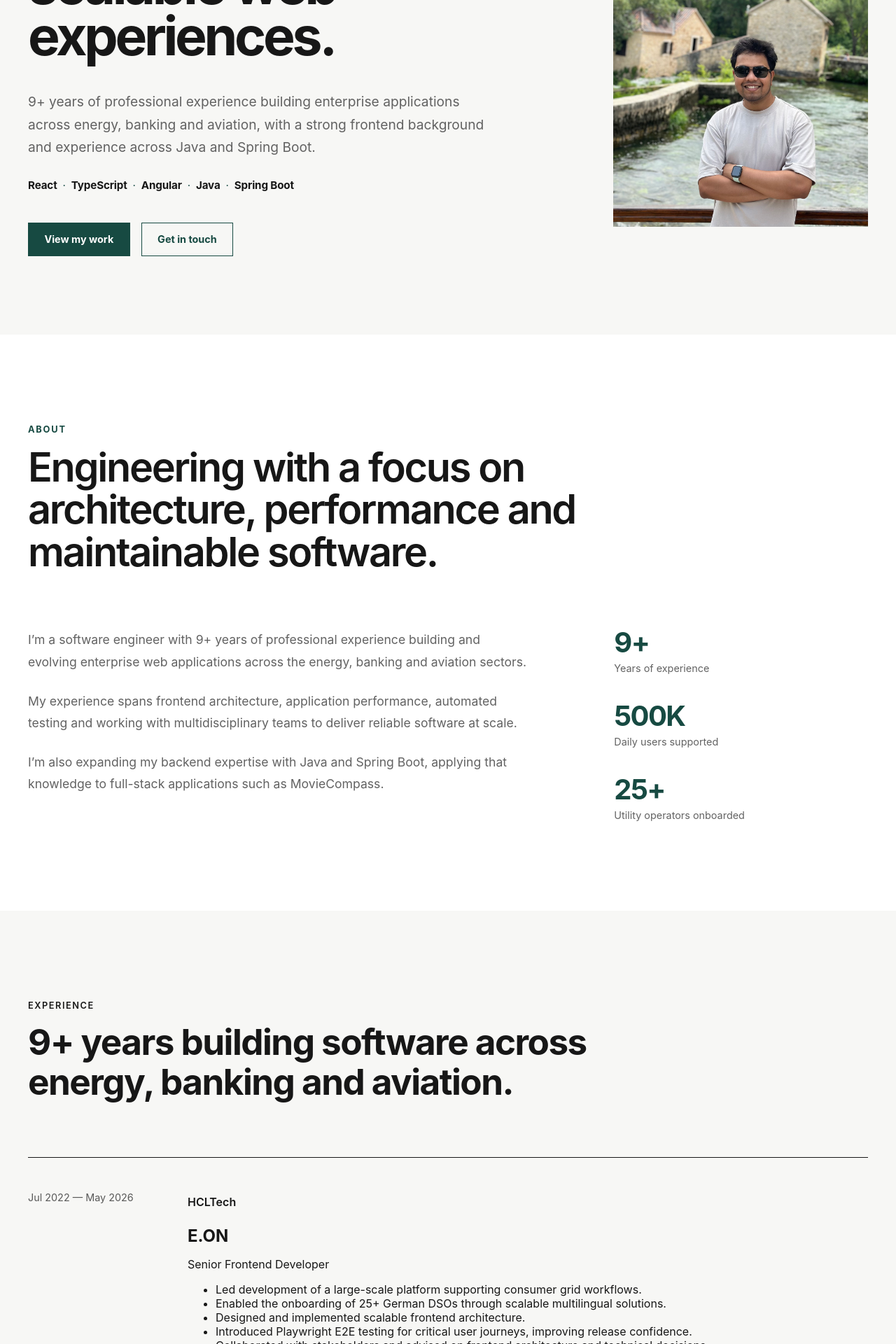
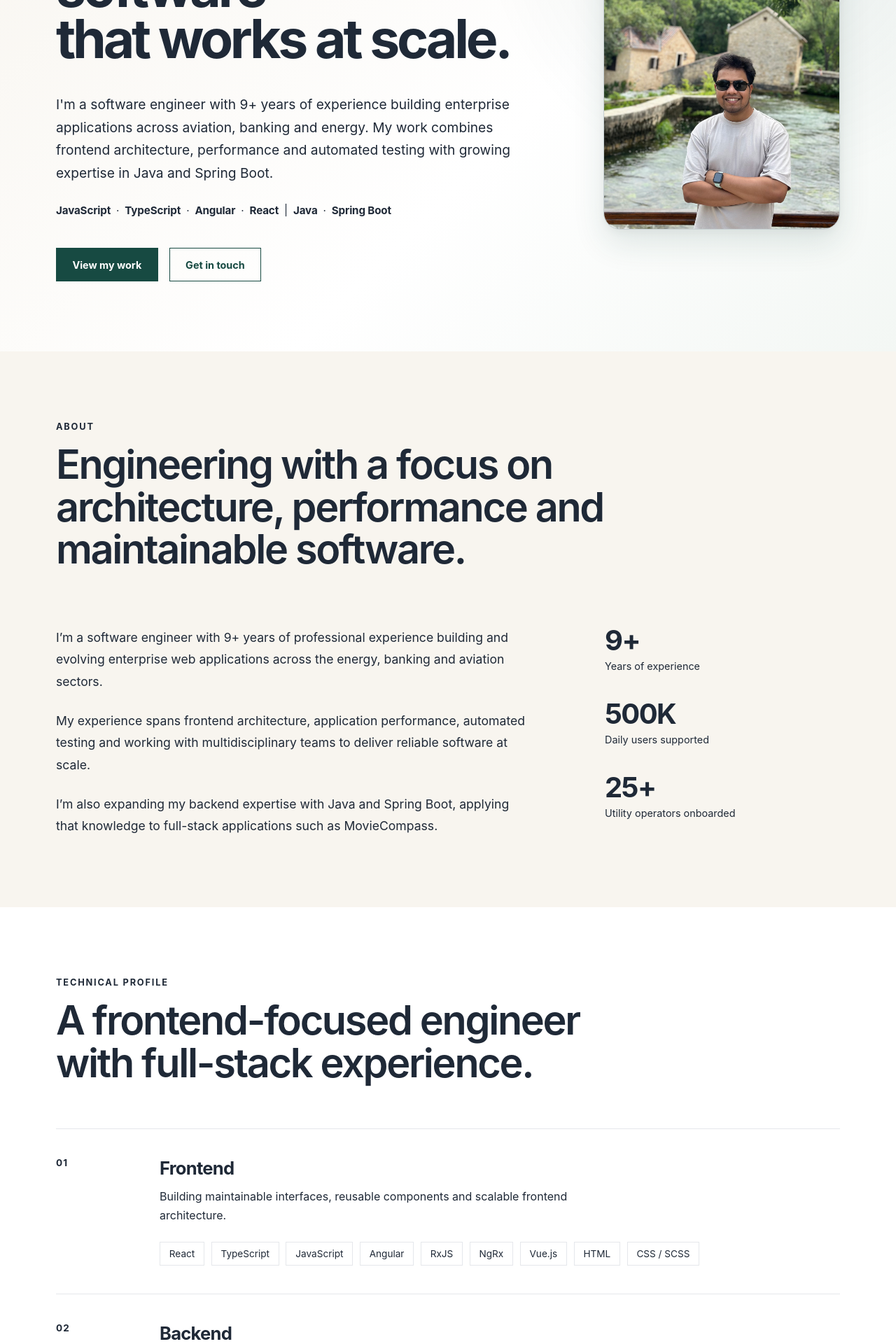
Before and after one commit to AbhishekKrMehta/portfolio, a React app: page / in a window 1280 px wide. Shown: the part 340-2260 px from the top of the page at 70% size. Built offline with nearby package versions, Linux system fonts and the light colour scheme; the HTML template or start-up script is replaced by a standard one.

Commit message:
Improve styling

```diff
--- a/src/App.tsx
+++ b/src/App.tsx
@@ -15,9 +15,9 @@ function App() {
       <main>
         <Hero />
         <About />
+        <Skills />
         <Experience />
         <Projects />
-        <Skills />
         <Contact />
       </main>
 
--- a/src/components/Navigation/Navigation.tsx
+++ b/src/components/Navigation/Navigation.tsx
@@ -8,13 +8,13 @@ function Navigation() {
                     <a href="#about">About</a>
                 </li>
                 <li>
+                    <a href="#skills">Skills</a>
+                </li>
+                <li>
                     <a href="#experience">Experience</a>
                 </li>
                 <li>
                     <a href="#projects">Projects</a>
-                </li>
-                <li>
-                    <a href="#skills">Skills</a>
                 </li>
                 <li>
                     <a href="#contact">Contact</a>
--- a/src/index.scss
+++ b/src/index.scss
@@ -1,29 +1,12 @@
 :root {
-  font-family:
-    Inter, ui-sans-serif, system-ui, -apple-system, BlinkMacSystemFont,
-    "Segoe UI", sans-serif;
-
-  color: #171717;
-  background: #f7f7f5;
-
-  font-synthesis: none;
-  text-rendering: optimizeLegibility;
-  -webkit-font-smoothing: antialiased;
-
-  --color-text: #171717;
-  --color-text-muted: #626262;
-  --color-background: #f7f7f5;
-  --color-surface: #ffffff;
-  --color-border: #d9d9d4;
-  --color-accent: #174a42;
-
-  --content-width: 1200px;
-  --page-padding: 2rem;
+  --color-bg: #ffffff;
+  --color-bg-muted: #f8f5ef;
+  --color-contact: #174a42;
+  --color-text: #1f2937;
+  --color-border: #e5e7eb;
 }
 
-*,
-*::before,
-*::after {
+* {
   box-sizing: border-box;
 }
 
@@ -33,13 +16,19 @@ html {
 
 body {
   margin: 0;
-  min-width: 320px;
-  background: var(--color-background);
+  background: var(--color-bg);
   color: var(--color-text);
+  font-family:
+    Inter,
+    -apple-system,
+    BlinkMacSystemFont,
+    "Segoe UI",
+    sans-serif;
 }
 
 a {
   color: inherit;
+  text-decoration: none;
 }
 
 button,
@@ -52,22 +41,80 @@ img {
   max-width: 100%;
 }
 
-#root {
-  min-height: 100vh;
+section {
+  scroll-margin-top: 70px;
+}
+
+section:not(#hero) {
+  padding: 100px 0;
+}
+
+#about {
+  background: var(--color-bg-muted);
+}
+
+#skills {
+  background: var(--color-bg);
+}
+
+#experience {
+  background: var(--color-bg-muted);
+}
+
+#projects {
+  background: var(--color-bg);
+}
+
+/* Strong final section */
+
+#contact {
+  background: var(--color-contact);
+  color: #ffffff;
+}
+
+#contact .section-header p,
+#contact p {
+  color: rgba(255, 255, 255, 0.78);
+}
+
+#contact a {
+  color: #ffffff;
 }
 
 .container {
-  width: min(calc(100% - (var(--page-padding) * 2)),
-      var(--content-width));
-  margin-inline: auto;
+  width: min(1120px, calc(100% - 48px));
+  margin: 0 auto;
 }
 
-@media (max-width: 640px) {
-  :root {
-    --page-padding: 1.25rem;
+.section-header {
+  max-width: 720px;
+  margin-bottom: 48px;
+}
+
+.section-header h2 {
+  margin: 0 0 16px;
+  font-size: clamp(2rem, 4vw, 3rem);
+  line-height: 1.1;
+  letter-spacing: -0.04em;
+}
+
+.section-header p {
+  margin: 0;
+  color: #6b7280;
+  font-size: 1.05rem;
+  line-height: 1.7;
+}
+
+@media (max-width: 768px) {
+  section:not(#hero) {
+    padding: 72px 0;
+  }
+
+  .container {
+    width: min(100% - 32px, 1120px);
+  }
+
+  .section-header {
+    margin-bottom: 32px;
   }
 }
-
-section {
-  scroll-margin-top: 70px;
-}
--- a/src/sections/Hero/Hero.scss
+++ b/src/sections/Hero/Hero.scss
@@ -1,8 +1,19 @@
 .hero {
+    position: relative;
     display: flex;
     align-items: center;
-    min-height: calc(100vh - 70px); // To align with header height
+    min-height: calc(100vh - 70px);
     padding: 6rem 0 7rem;
+    overflow: hidden;
+
+    background:
+        radial-gradient(circle at 85% 18%,
+            rgba(23, 74, 66, 0.1),
+            transparent 32%),
+        linear-gradient(135deg,
+            #f8f5ef 0%,
+            #ffffff 58%,
+            #f3f7f4 100%);
 
     &__layout {
         display: grid;
@@ -70,13 +81,14 @@
         justify-content: center;
         min-height: 48px;
         padding: 0.75rem 1.4rem;
-        border: 1px solid var(--color-accent);
+        border: 1px solid #174a42;
         text-decoration: none;
         font-size: 0.9rem;
         font-weight: 650;
         transition:
             background-color 150ms ease,
             color 150ms ease,
+            border-color 150ms ease,
             transform 150ms ease;
 
         &:hover {
@@ -84,20 +96,24 @@
         }
 
         &--primary {
-            background: var(--color-accent);
-            color: white;
+            background-color: #174a42;
+            color: #ffffff;
 
             &:hover {
-                background: #123d36;
+                background-color: #123d36;
+                border-color: #123d36;
+                color: #ffffff;
             }
         }
 
         &--secondary {
-            color: var(--color-accent);
+            background-color: transparent;
+            color: #174a42;
 
             &:hover {
-                background: var(--color-accent);
-                color: white;
+                background-color: #174a42;
+                border-color: #174a42;
+                color: #ffffff;
             }
         }
     }
@@ -108,7 +124,13 @@
         justify-self: end;
         overflow: hidden;
         aspect-ratio: 4 / 5;
+
+        border: 1px solid rgba(23, 74, 66, 0.14);
+        border-radius: 24px;
         background: var(--color-border);
+        box-shadow:
+            0 20px 45px rgba(23, 74, 66, 0.12),
+            0 4px 12px rgba(0, 0, 0, 0.04);
     }
 
     &__image {
--- a/src/sections/Hero/Hero.tsx
+++ b/src/sections/Hero/Hero.tsx
@@ -6,23 +6,24 @@ function Hero() {
             <div className="container">
                 <div className="hero__layout">
                     <div className="hero__content">
-                        <p className="hero__eyebrow">Senior Software Engineer</p>
+                        <p className="hero__eyebrow">Full Stack Developer · Frontend Focus</p>
 
                         <h1>
-                            Building thoughtful,
+                            Engineering software
                             <br />
-                            scalable web experiences.
+                            that works at scale.
                         </h1>
 
                         <p className="hero__description">
-                            9+ years of professional experience building enterprise
-                            applications across energy, banking and aviation, with a strong
-                            frontend background and experience across Java and Spring Boot.
+                            I'm a software engineer with 9+ years of experience building enterprise
+                            applications across aviation, banking and energy. My work combines
+                            frontend architecture, performance and automated testing with growing
+                            expertise in Java and Spring Boot.
                         </p>
 
                         <p className="hero__technologies">
-                            React <span>·</span> TypeScript <span>·</span> Angular
-                            <span>·</span> Java <span>·</span> Spring Boot
+                            JavaScript <span>·</span> TypeScript <span>·</span> Angular
+                            <span>·</span> React <span>|</span> Java <span>·</span> Spring Boot
                         </p>
 
                         <div className="hero__actions">
--- a/src/sections/Skills/Skills.scss
+++ b/src/sections/Skills/Skills.scss
@@ -1,9 +1,8 @@
 .skills {
     padding: 8rem 0;
-    background: var(--color-surface);
 
     &__header {
-        max-width: 800px;
+        max-width: 850px;
         margin-bottom: 4rem;
     }
 
@@ -25,25 +24,39 @@
     }
 
     &__groups {
-        display: grid;
-        grid-template-columns: repeat(2, minmax(0, 1fr));
-        gap: 0;
         border-top: 1px solid var(--color-border);
     }
 
     &__group {
-        padding: 2.5rem 2rem 2.5rem 0;
+        display: grid;
+        grid-template-columns: 100px minmax(0, 1fr);
+        gap: 3rem;
+        padding: 2.5rem 0;
         border-bottom: 1px solid var(--color-border);
+    }
 
-        &:nth-child(even) {
-            padding-left: 2rem;
-            border-left: 1px solid var(--color-border);
+    &__group-number {
+        color: var(--color-accent);
+        font-size: 0.85rem;
+        font-weight: 700;
+        letter-spacing: 0.08em;
+    }
+
+    &__group-content {
+        max-width: 850px;
+
+        h3 {
+            margin: 0;
+            font-size: 1.6rem;
+            font-weight: 650;
+            letter-spacing: -0.03em;
         }
 
-        h3 {
-            margin: 0 0 1.5rem;
-            font-size: 1rem;
-            font-weight: 650;
+        p {
+            max-width: 650px;
+            margin: 0.75rem 0 1.5rem;
+            color: var(--color-text-muted);
+            line-height: 1.7;
         }
 
         ul {
@@ -64,21 +77,14 @@
     }
 }
 
-@media (max-width: 768px) {
+@media (max-width: 640px) {
     .skills {
         padding: 6rem 0;
 
-        &__groups {
+        &__group {
             grid-template-columns: 1fr;
-        }
-
-        &__group {
+            gap: 1rem;
             padding: 2rem 0;
-
-            &:nth-child(even) {
-                padding-left: 0;
-                border-left: 0;
-            }
         }
     }
 }
--- a/src/sections/Skills/Skills.tsx
+++ b/src/sections/Skills/Skills.tsx
@@ -2,12 +2,15 @@ import './Skills.scss'
 
 type SkillGroup = {
     category: string
+    description: string
     skills: string[]
 }
 
 const skillGroups: SkillGroup[] = [
     {
         category: 'Frontend',
+        description:
+            'Building maintainable interfaces, reusable components and scalable frontend architecture.',
         skills: [
             'React',
             'TypeScript',
@@ -22,6 +25,8 @@ const skillGroups: SkillGroup[] = [
     },
     {
         category: 'Backend',
+        description:
+            'Developing REST APIs and backend services with a focus on security and clean architecture.',
         skills: [
             'Java',
             'Spring Boot',
@@ -35,6 +40,8 @@ const skillGroups: SkillGroup[] = [
     },
     {
         category: 'Testing',
+        description:
+            'Improving release confidence through unit, integration and end-to-end testing.',
         skills: [
             'Jest',
             'Playwright',
@@ -45,6 +52,8 @@ const skillGroups: SkillGroup[] = [
     },
     {
         category: 'Engineering',
+        description:
+            'Supporting reliable delivery through automation, cloud tooling and engineering practices.',
         skills: [
             'Git',
             'Docker',
@@ -62,14 +71,24 @@ function Skills() {
         <section id="skills" className="skills">
             <div className="container">
                 <div className="skills__header">
-                    <p className="skills__eyebrow">Skills</p>
-                    <h2>Tools and technologies I work with.</h2>
+                    <p className="skills__eyebrow">Technical profile</p>
+
+                    <h2>
+                        A frontend-focused engineer with full-stack experience.
+                    </h2>
                 </div>
 
                 <div className="skills__groups">
-                    {skillGroups.map(group => (
-                        <div className="skills__group" key={group.category}>
+                    {skillGroups.map((group, index) => (
+                        <article className="skills__group" key={group.category}>
+                            <div className="skills__group-number">
+                                {String(index + 1).padStart(2, '0')}
+                            </div>
+
+                            <div className="skills__group-content">
                                 <h3>{group.category}</h3>
+
+                                <p>{group.description}</p>
 
                                 <ul>
                                     {group.skills.map((skill) => (
@@ -77,6 +96,7 @@ function Skills() {
                                     ))}
                                 </ul>
                             </div>
+                        </article>
                     ))}
                 </div>
             </div>
```
Also changed, not shown: src/components/Footer/Footer.scss (+14 -7 lines), src/components/Footer/Footer.tsx (+11 -1 lines). Lines whose indentation alone changed are shown as unchanged.
